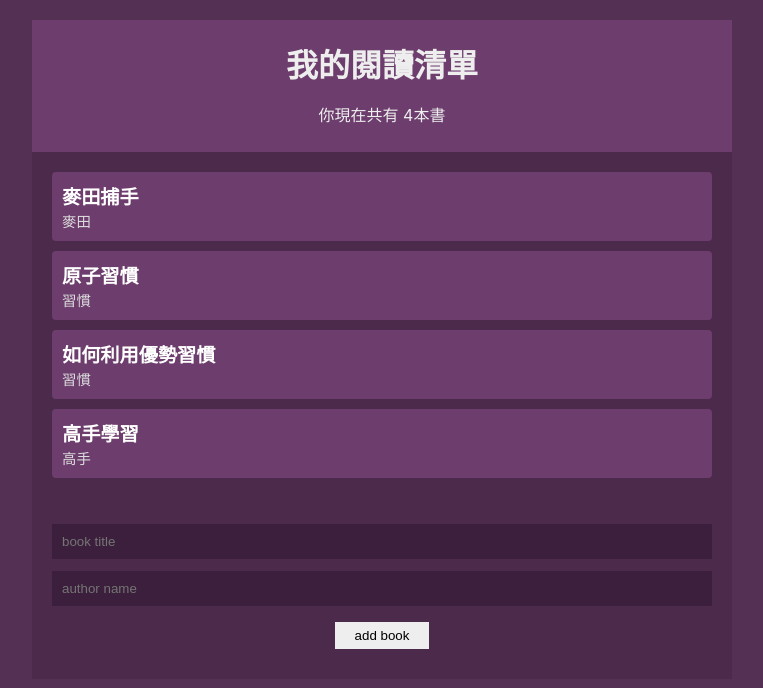
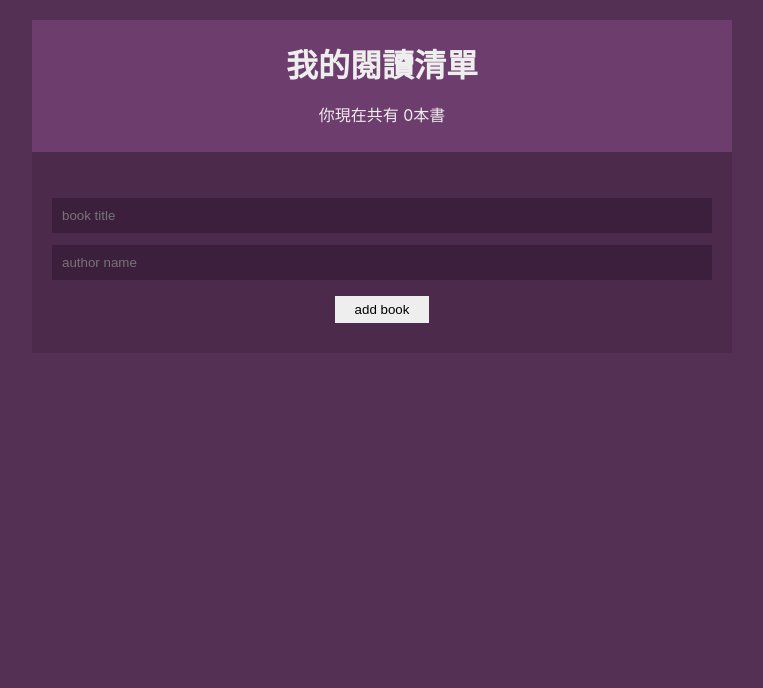
Before and after one commit to CHEN-YI-TING/react_context_api_practice, a React (Create React App) app: page / in a window 1280 px wide. Shown: the top 688 px of the page, without its empty margins (258-1021 px from the left). Built offline with nearby package versions, Linux system fonts and the light colour scheme.

Commit message:
reducer practice is complete

```diff
--- a/src/components/BookDetails.js
+++ b/src/components/BookDetails.js
@@ -2,9 +2,9 @@
 import { BookContext } from "../contexts/BookContext";
 
 export default function BookDetails({ book }) {
-  const { removeBook } = useContext(BookContext);
+  const { dispatch } = useContext(BookContext);
   return (
-    <li onClick={() => removeBook(book.id)}>
+    <li onClick={() => dispatch({ type: "REMOVE_BOOK", id: book.id })}>
       <div className="title">{book.title}</div>
       <div className="author">{book.author}</div>
     </li>
--- a/src/components/BookForm.js
+++ b/src/components/BookForm.js
@@ -2,13 +2,19 @@
 import { BookContext } from "../contexts/BookContext";
 
 function BookForm() {
-  const { addBook } = useContext(BookContext);
+  const { dispatch } = useContext(BookContext);
   const [title, setTitle] = useState("");
   const [author, setAuthor] = useState("");
   const handleSubmit = (e) => {
     e.preventDefault();
     //console.log(title, author);
-    addBook(title, author);
+    dispatch({
+      type: "ADD_BOOK",
+      book: {
+        title,
+        author,
+      },
+    });
     setTitle("");
     setAuthor("");
   };
--- a/src/components/BookList.js
+++ b/src/components/BookList.js
@@ -4,7 +4,7 @@
 
 function BookList() {
   const { books } = useContext(BookContext);
-  return books.length ? (
+  return books ? (
     <div className="book-list">
       <ul>
         {books.map((book) => {
--- a/src/contexts/BookContext.js
+++ b/src/contexts/BookContext.js
@@ -1,28 +1,15 @@
-import React, { createContext, useState } from "react";
-import { v4 as uuid } from "uuid";
+import React, { createContext, useReducer } from "react";
+import { bookReducer } from "../reducers/bookReducer";
 
 //now we have a context object
 export const BookContext = createContext();
 
 //create the provider and its functionality-->provider
 const BookProvider = (props) => {
-  const [books, setBooks] = useState([
-    { title: "麥田捕手", author: "麥田", id: 1 },
-    { title: "原子習慣", author: "習慣", id: 2 },
-    { title: "如何利用優勢習慣", author: "習慣", id: 3 },
-    { title: "高手學習", author: "高手", id: 4 },
-  ]);
+  const [books, dispatch] = useReducer(bookReducer, []);
 
-  //for the pages that we want to access the context object's value--->consumer
-  const addBook = (title, author) => {
-    setBooks([...books, { title, author, id: uuid() }]);
-  };
-  //filter if true retain & false remove
-  const removeBook = (id) => {
-    setBooks(books.filter((book) => book.id !== id));
-  };
   return (
-    <BookContext.Provider value={{ books, addBook, removeBook }}>
+    <BookContext.Provider value={{ books, dispatch }}>
       {props.children}
     </BookContext.Provider>
   );
--- /dev/null
+++ b/src/reducers/bookReducer.js
@@ -0,0 +1,18 @@
+import { v4 as uuid } from "uuid";
+export const bookReducer = (state, action) => {
+  switch (action.type) {
+    case "ADD_BOOK":
+      return [
+        ...state,
+        {
+          title: action.book.title,
+          author: action.book.author,
+          id: uuid(),
+        },
+      ];
+    case "REMOVE_BOOK":
+      return state.filter((book) => book.id !== action.id);
+    default:
+      return state;
+  }
+};
```
